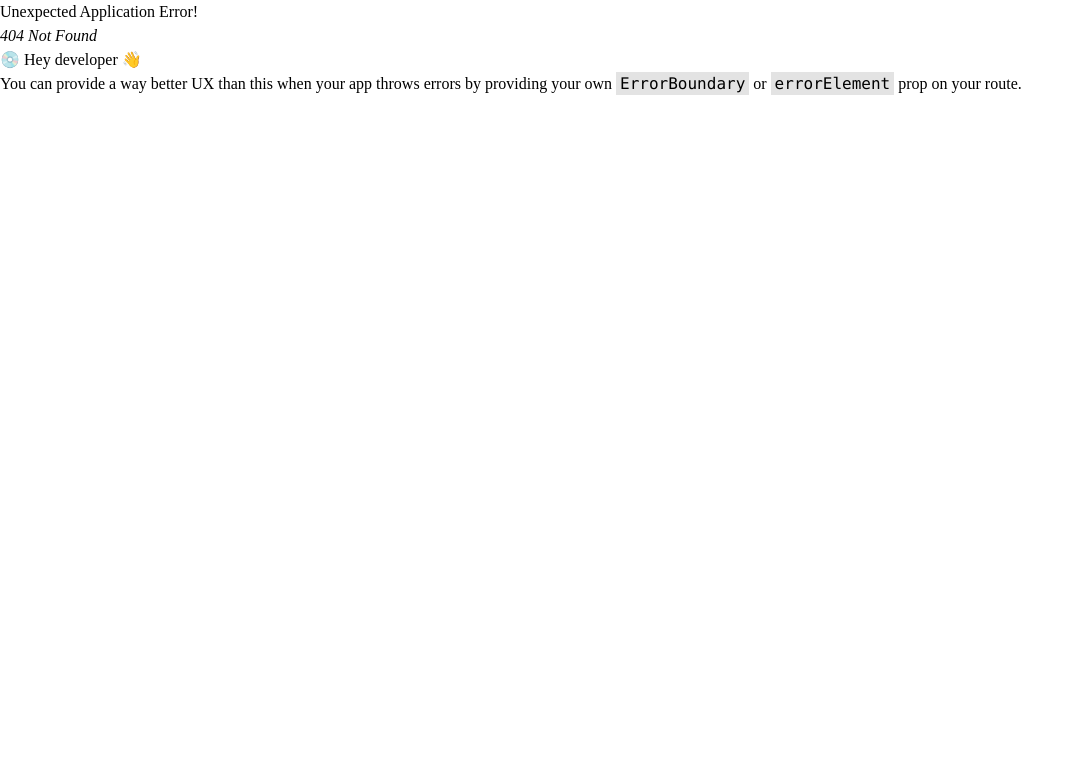
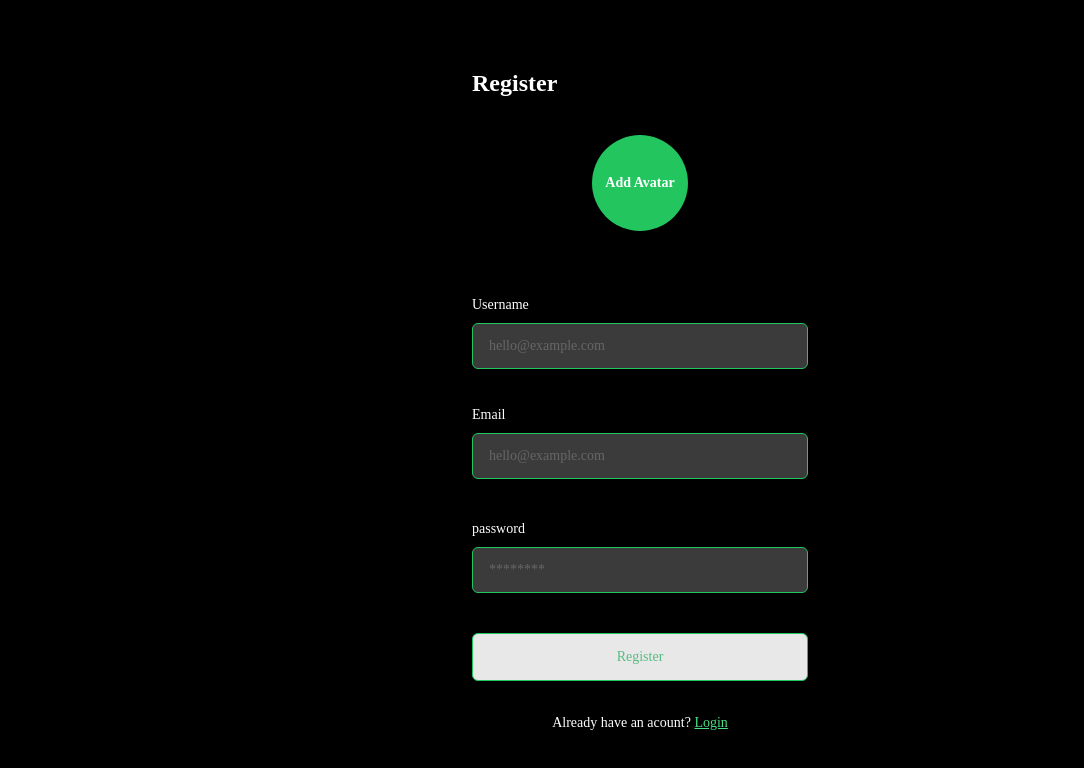
Before and after one commit to AzhuraaaReyy/YoungBloom, a React (Vite) app: page /register in a window 1280 px wide. Before the commit this address had no page. Shown: the top 768 px of the page, without its empty margins (0-1084 px from the left). Built offline with nearby package versions, Linux system fonts and the light colour scheme; a web font is replaced by a local one.

Commit message:
halamanregister1

```diff
--- a/src/App.jsx
+++ b/src/App.jsx
@@ -6,6 +6,7 @@ import {
 import DashboardPage from "./Pages/Dashboard";
 import HalamanUtama from "./Components/Fragments/HalamanUser";
 import Login from "./Components/Fragments/FormLogin";
+import Register from "./Components/Fragments/FormRegister";
 function App() {
   const myRouter = createBrowserRouter([
     {
@@ -20,6 +21,10 @@ function App() {
       path: "/login",
       element: <Login />,
     },
+    {
+      path: "/register",
+      element: <Register />,
+    },
   ]);
 
   return (
--- a/src/Components/Fragments/FormRegister.jsx
+++ b/src/Components/Fragments/FormRegister.jsx
@@ -1,4 +1,157 @@
+import LabeledInput from "../Elements/LabeledInput";
+import { useForm } from "react-hook-form";
+import Button from "../Elements/Button";
+import { Link, NavLink } from "react-router-dom";
+import { useState } from "react";
 const Register = () => {
-    return ();
-}
+  const [avatar, setAvatar] = useState(null);
+  const {
+    register,
+    handleSubmit,
+    formState: { errors, isValid },
+  } = useForm({
+    mode: "onChange",
+  });
+
+  const handleAvatarChange = (event) => {
+    const file = event.target.files[0];
+    if (file) {
+      setAvatar(URL.createObjectURL(file));
+    }
+  };
+  const onErrors = (errors) => console.error(errors);
+  return (
+    <div className="flex items-center justify-center min-h-screen bg-black text-white px-4">
+      <div className="w-full max-w-sm p-6 bg-black rounded-lg">
+        {/* Judul */}
+        <h2 className="text-2xl font-bold mb-9">Register</h2>
+
+        {/*upload Avatar*/}
+
+        <div className="flex flex-col items-center mb-6">
+          <label htmlFor="avatar" className="cursor-pointer">
+            <div className="w-24 h-24 rounded-full bg-green-500 flex items-center justify-center text-white font-semibold text-sm">
+              {avatar ? (
+                <img
+                  src={avatar}
+                  alt="Avatar"
+                  className="w-full h-full rounded-full"
+                />
+              ) : (
+                "Add Avatar"
+              )}
+            </div>
+          </label>
+          <input
+            type="file"
+            id="avatar"
+            className="hidden"
+            onChange={handleAvatarChange}
+          />
+        </div>
+
+        {/* Form Login */}
+        <div className="mt-16">
+          <form onSubmit={handleSubmit(onErrors)}>
+            <div className="mb-9 ">
+              <LabeledInput
+                label="Username"
+                type="text"
+                placeholder="hello@example.com"
+                name="username"
+                register={{
+                  ...register("username", {
+                    required: "Username Tidak Boleh Kosong!",
+                    pattern: {
+                      value: /^(?=.*[a-zA-Z])[a-zA-Z0-9_]+$/,
+                      message:
+                        "Username harus mengandung minimal satu huruf dan hanya boleh berisi huruf, angka, serta underscore (_)",
+                    },
+                    minLength: {
+                      value: 4,
+                      message: "Username minimal 4 karakter",
+                    },
+                    maxLength: {
+                      value: 16,
+                      message: "Username maksimal 16 karakter",
+                    },
+                  }),
+                }}
+              />
+              {errors?.username && (
+                <div className="text-center text-red-500">
+                  {errors.username.message}
+                </div>
+              )}
+            </div>
+
+            <div className="mb-10 ">
+              <LabeledInput
+                label="Email"
+                type="email"
+                placeholder="hello@example.com"
+                name="email"
+                register={{
+                  ...register("email", {
+                    required: "Email Tidak Boleh Kosong!",
+                    pattern: {
+                      value: /^[A-Z0-9._%+-]+@[A-Z0-9.-]+\.[A-Z]{2,}$/i,
+                      message: "Email tidak valid!",
+                    },
+                  }),
+                }}
+              />
+              {errors?.email && (
+                <div className="text-center text-red-500">
+                  {errors.email.message}
+                </div>
+              )}
+            </div>
+
+            <div className="mb-10">
+              <LabeledInput
+                label="password"
+                type="password"
+                placeholder="********"
+                name="password"
+                register={{
+                  ...register("password", {
+                    required: "Password harus diisi!",
+                  }),
+                }}
+              />
+              {errors?.password && (
+                <div className="text-center text-red-500">
+                  {errors.password.message}{" "}
+                </div>
+              )}
+            </div>
+
+            {/* Tombol register */}
+            <Button
+              variant={`
+                    ${
+                      !isValid
+                        ? "bg-gray-05 text-[#58BC82] "
+                        : "bg-green-500 text-white"
+                    } w-full  border border-green-500 rounded-[50px] "`}
+              type="submit"
+              className="w-full bg-green-500 text-white py-2 rounded-md font-semibold hover:bg-green-600 transition"
+            >
+              Register
+            </Button>
+          </form>
+
+          {/* Link ke Sign Up */}
+          <div className="text-center mt-8 text-sm">
+            Already have an acount?{" "}
+            <NavLink to="/login" className="text-green-400 underline">
+              Login
+            </NavLink>
+          </div>
+        </div>
+      </div>
+    </div>
+  );
+};
 export default Register;
```
